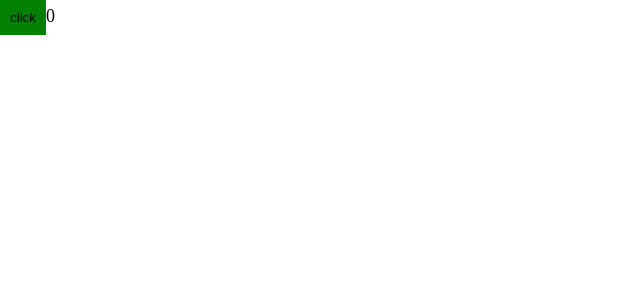
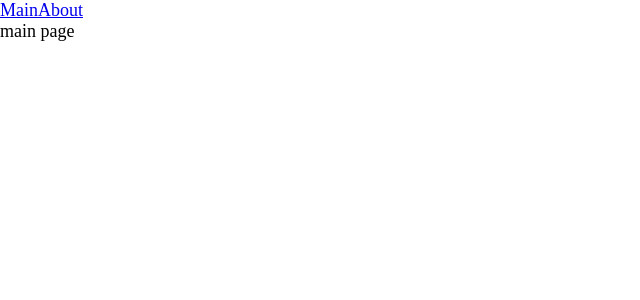
Before and after one commit to dianaZhusubalieva/skills-improvement, a React app: page / in a window 1280 px wide. Shown: the top 300 px of the page, without its empty margins (0-640 px from the left). Built offline with nearby package versions, Linux system fonts and the light colour scheme.

Commit message:
add react-router-dom, code splitting by lazy loading

```diff
--- a/package.json
+++ b/package.json
@@ -15,11 +15,13 @@
     "@types/node": "^20.9.5",
     "@types/react": "^18.2.39",
     "@types/react-dom": "^18.2.17",
+    "@types/react-router-dom": "^5.3.3",
     "@types/webpack": "^5.28.5",
     "@types/webpack-dev-server": "^4.7.2",
     "css-loader": "^6.8.1",
     "html-webpack-plugin": "^5.5.3",
     "mini-css-extract-plugin": "^2.7.6",
+    "react-router-dom": "^6.20.0",
     "sass": "^1.69.5",
     "sass-loader": "^13.3.2",
     "style-loader": "^3.3.3",
--- a/src/App.tsx
+++ b/src/App.tsx
@@ -1,10 +1,19 @@
-import React from 'react';
-import {Counter} from "./components/Counter";
+import React, {Suspense} from 'react';
+import {Link, Route, Routes} from "react-router-dom";
+import {MainPageAsync} from "./pages/MainPage/MainPage.async";
+import {AboutPageAsync} from "./pages/AboutPage/AboutPage.async";
 
 const App = () => {
     return (
         <div className={"app"}>
-            <Counter/>
+            <Link to={"/"}>Main</Link>
+            <Link to={"/about"}>About</Link>
+            <Suspense fallback={<div>Loading...</div>}>
+                <Routes>
+                    <Route path={"/"} element={<MainPageAsync/>}/>
+                    <Route path={"/about"} element={<AboutPageAsync/>}/>
+                </Routes>
+            </Suspense>
         </div>
     );
 };
--- a/src/index.tsx
+++ b/src/index.tsx
@@ -1,8 +1,11 @@
 import {render} from "react-dom";
 import App from "./App";
 import "./index.scss";
+import {BrowserRouter} from "react-router-dom";
 
 render(
-    <App/>,
+    <BrowserRouter>
+        <App/>
+    </BrowserRouter>,
     document.getElementById("root")
 )
--- /dev/null
+++ b/src/pages/AboutPage/AboutPage.async.tsx
@@ -0,0 +1,3 @@
+import {lazy} from "react";
+
+export const AboutPageAsync = lazy(() => import('./AboutPage'));
--- /dev/null
+++ b/src/pages/AboutPage/AboutPage.tsx
@@ -0,0 +1,11 @@
+import React from 'react';
+
+const AboutPage = () => {
+    return (
+        <div>
+            about page
+        </div>
+    );
+};
+
+export default AboutPage;
--- /dev/null
+++ b/src/pages/MainPage/MainPage.async.tsx
@@ -0,0 +1,6 @@
+import {lazy} from "react";
+
+export const MainPageAsync = lazy(() => new Promise(resolve => {
+    //@ts-ignore
+    setTimeout(() => resolve(import('./MainPage')), 1500)
+}));
--- /dev/null
+++ b/src/pages/MainPage/MainPage.tsx
@@ -0,0 +1,11 @@
+import React from 'react';
+
+const MainPage = () => {
+    return (
+        <div>
+            main page
+        </div>
+    );
+};
+
+export default MainPage;
```
Also changed, not shown: 3 other files (tests, documents, lock files or other folders).
